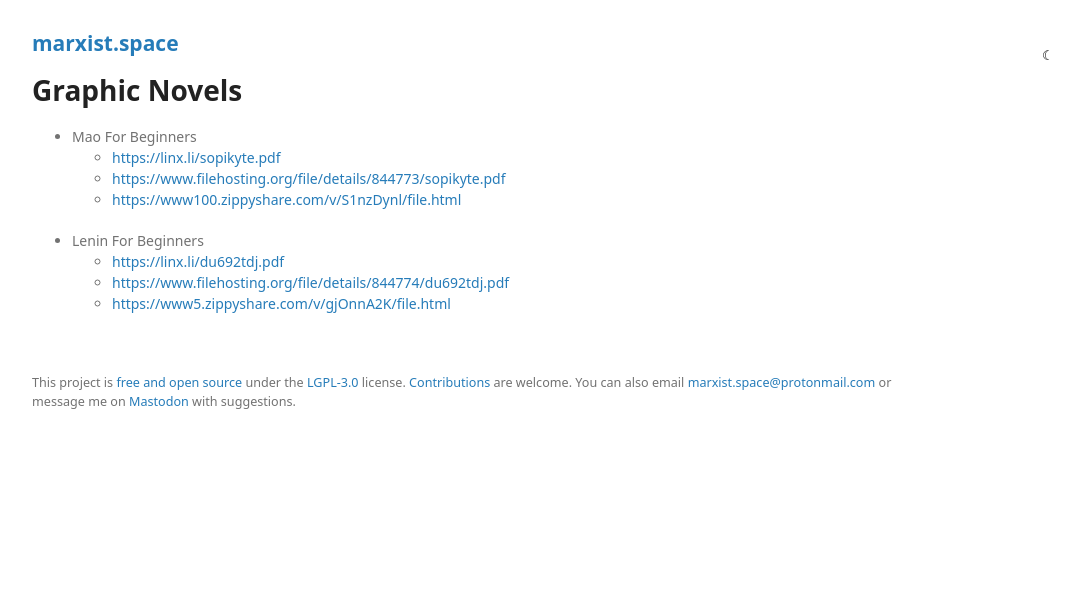
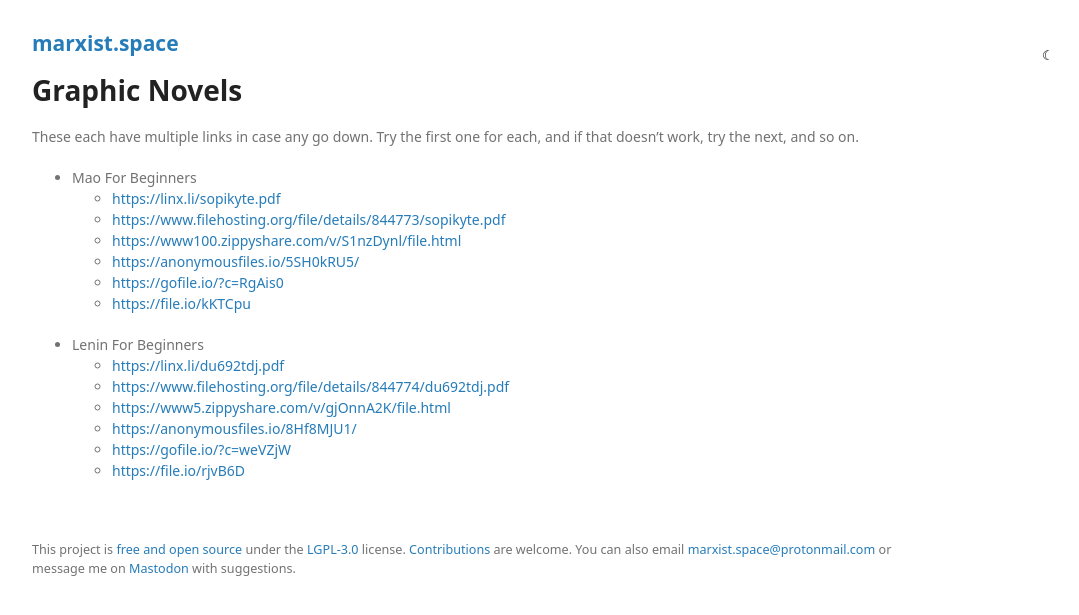
Before and after one commit to prolesoft/marxist.space, a Jekyll site: the page built from graphic-novels.md, in a window 1280 px wide. Shown: the top 615 px of the page, without its empty margins (178-1257 px from the left). Built offline with Jekyll 4.4.1, drawn with Linux system fonts in a browser that asks for light colours; our own code applies the rules of GitHub Pages for plain Markdown files.

Commit message:
graphic-novels.md

```diff
--- a/graphic-novels.md
+++ b/graphic-novels.md
@@ -7,11 +7,20 @@
 
 # Graphic Novels
 
+These each have multiple links in case any go down.
+Try the first one for each, and if that doesn't work, try the next, and so on.
+
 * Mao For Beginners
     * <https://linx.li/sopikyte.pdf>
     * <https://www.filehosting.org/file/details/844773/sopikyte.pdf>
     * <https://www100.zippyshare.com/v/S1nzDynl/file.html>
+    * <https://anonymousfiles.io/5SH0kRU5/>
+    * <https://gofile.io/?c=RgAis0>
+    * <https://file.io/kKTCpu>
 * Lenin For Beginners
     * <https://linx.li/du692tdj.pdf>
     * <https://www.filehosting.org/file/details/844774/du692tdj.pdf>
     * <https://www5.zippyshare.com/v/gjOnnA2K/file.html>
+    * <https://anonymousfiles.io/8Hf8MJU1/>
+    * <https://gofile.io/?c=weVZjW>
+    * <https://file.io/rjvB6D>
```
